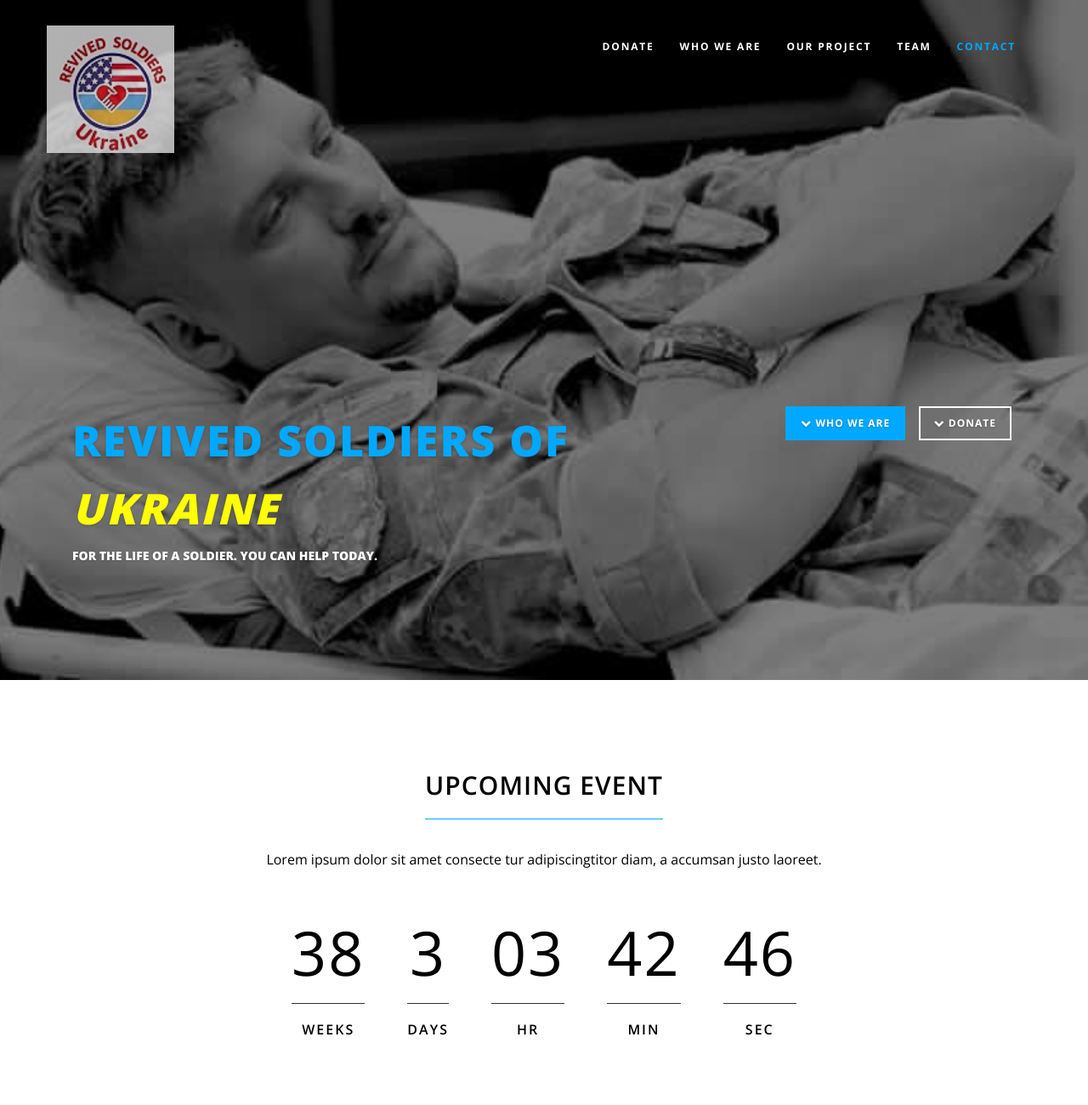
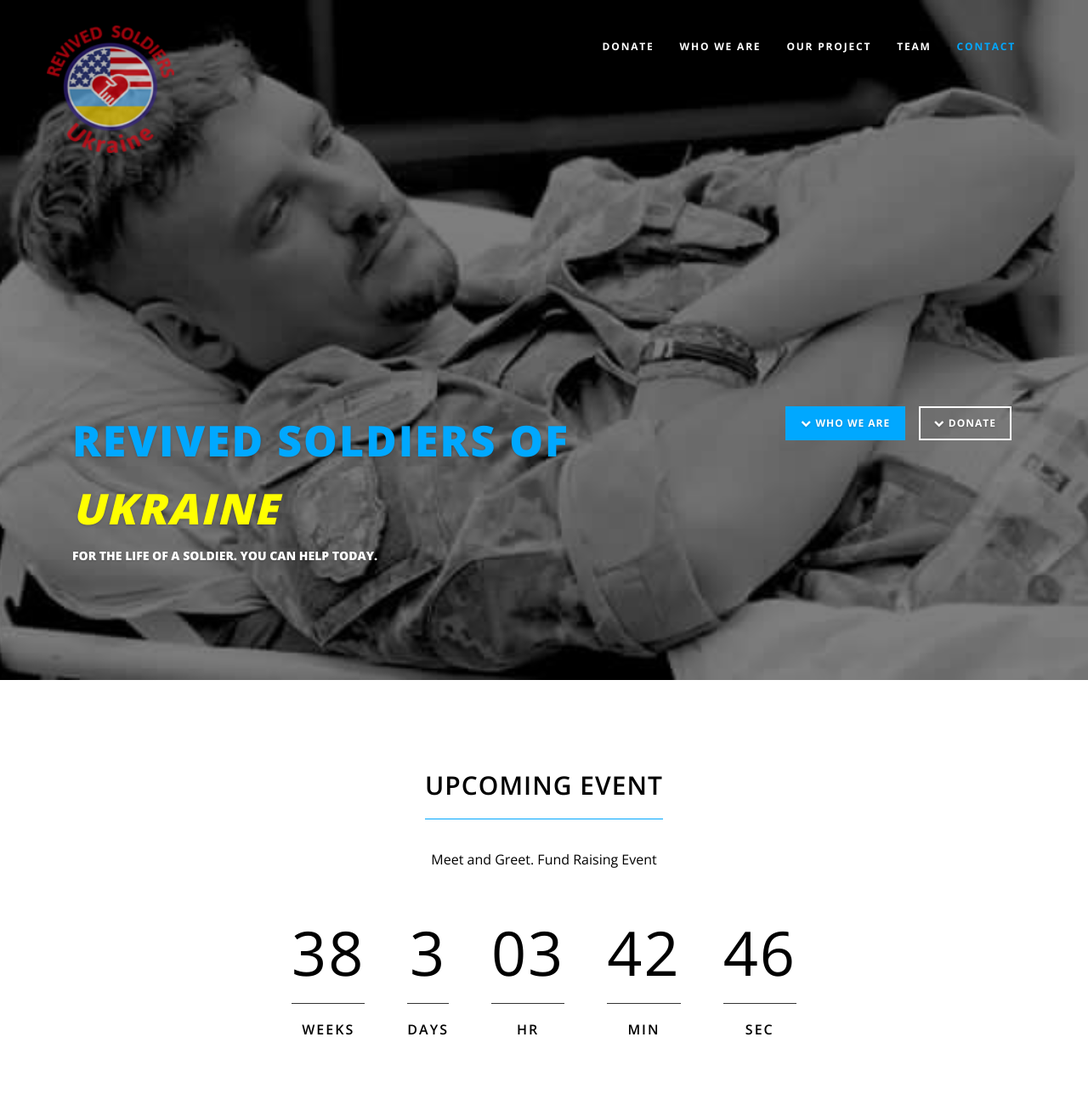
Before and after one commit to ukrainianct/rsu, a plain HTML site: page index.html in a window 1280 px wide. Shown: the top 1300 px of the page at 85% size. Drawn offline with nearby package versions, Linux system fonts and the light colour scheme; some packages are replaced by stand-ins of ours; a script that the page names is missing.

Commit message:
Feb 4 15:17

```diff
--- a/css/custom.css
+++ b/css/custom.css
@@ -6,7 +6,7 @@
 .navbar-custom .navbar-image {
 	height: 150px;
 	width: 150px;
-	opacity: .75;
+	opacity: .7;
 }
 .navbar-custom .navbar-brand{
 	padding: 0;
@@ -30,5 +30,6 @@
 		width: 50px;
 	}
 }
-.navbar-image{
+.navbar-custom.top-nav-collapse {
+	background-color: rgba(47, 57, 43, 0.97);
 }
--- a/css/lovehub.css
+++ b/css/lovehub.css
@@ -291,7 +291,7 @@ a:hover .fa-circle {
     color: #fff;
     text-shadow: 0 1px 3px rgba(0,0,0,.2);
     height: 100%;
-    background: #000 url(../img/5.jpg)  no-repeat center center scroll;
+    background: #000 url(../img/1.jpg)  no-repeat center center scroll;
     -webkit-background-size: cover;
     -moz-background-size: cover;
     background-size: cover;
--- a/index.html
+++ b/index.html
@@ -14,10 +14,10 @@
 
 		<!-- Bootstrap Core CSS -->
     <link href="css/bootstrap.min.css" rel="stylesheet">
-    <link href="css/custom.css" rel="stylesheet">
 
     <!-- Custom CSS -->
     <link href="css/lovehub.css" rel="stylesheet">
+    <link href="css/custom.css" rel="stylesheet">
 
     <!-- Custom Fonts -->
     <link href="font-awesome/css/font-awesome.min.css" rel="stylesheet" type="text/css">
@@ -49,19 +49,12 @@
             </button>
 						<a class="navbar-brand page-scroll" href="#page-top">
 							<span>
-							 	<img class="navbar-image" src="img/rsu/logo.jpg">
+							 	<img class="navbar-image" src="img/rsu/image-logo.png">
 									<span class="color-blue hide-on-main">REVIVED SOLDIERS <small> of </small></span>
 									<span class="color-yellow hide-on-main"><i>UKRAINE</i></span>
 							</span>
 						</a>
         </div>
-<!--						<a class="navbar-brand page-scroll" href="#page-top">-->
-<!--								<div>-->
-<!--									-->
-<!--
--->
-<!--							 	</div>-->
-<!--						</a>-->
         <!-- Collect the nav links, forms, and other content for toggling -->
         <div class="collapse navbar-collapse navbar-right navbar-main-collapse">
             <ul class="nav navbar-nav">
@@ -117,7 +110,7 @@
 <!-- Countdown -->
 <section id="countdown" class="container-fluid text-center">
     <h2 class="headerline">UPCOMING EVENT</h2>
-    <p>Lorem ipsum dolor sit amet consecte tur adipiscingtitor diam, a accumsan justo laoreet.</p>
+    <p>Meet and Greet. Fund Raising Event</p>
     <!-- countdown -->
     <div id="clock"></div>
 </section>
```
Also changed, not shown: img/rsu/9-Copy-632x422.jpg (added), img/rsu/POS10-Copy-632x422.jpg (added), img/rsu/T86A4197-Copy-632x418.jpg (added), img/rsu/airport10-Copy-632x422.jpg (added), img/rsu/airport26-Copy-632x422.jpg (added), img/rsu/bg-top.jpg (added), img/rsu/image-logo.png (added), img/rsu/image1-2.jpeg (deleted), img/rsu/logo.jpg (deleted), img/rsu/ukraine17-Copy-632x455.jpg (added).
